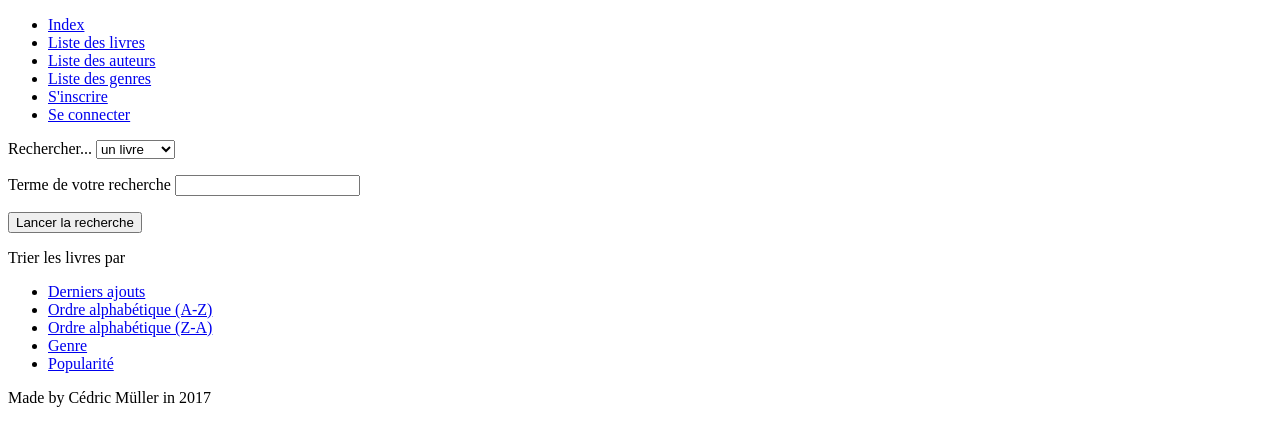
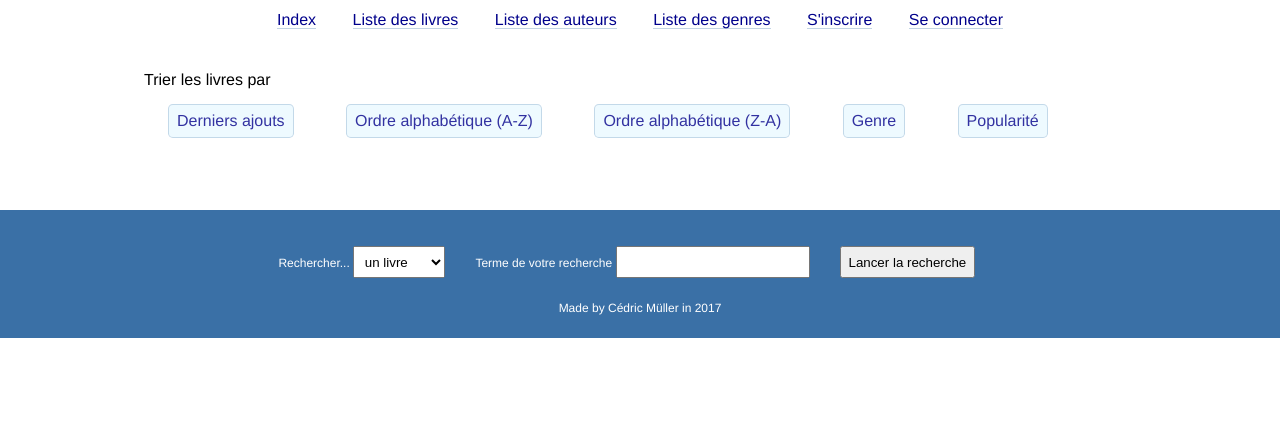
Before and after one commit to MullerCedric/library, a PHP site: page /index.php?r=books&a=list in a window 1280 px wide. Shown: the top 446 px of the page. Run offline with PHP 8.4, Linux system fonts and the light colour scheme; data that the repository does not hold is empty.

Commit message:
Add quick stylesheet

```diff
--- /dev/null
+++ b/assets/css/screen.css
@@ -0,0 +1,136 @@
+/* HTML5 display-role reset for older browsers */
+article, aside, details, figcaption, figure,
+footer, header, menu, nav, section {
+    display: block;
+}
+table {
+    border-collapse: collapse;
+    border-spacing: 0;
+}
+body {
+    line-height: 1;
+}
+html, html * {
+    box-sizing: border-box;
+    margin: 0;
+    padding: 0;
+}
+*, *:before, *:after {
+    box-sizing: inherit;
+}
+body {
+    width: 100%;
+    margin: 0 auto;
+    font-family: Helvetica, arial, sans-serif;
+    text-align: center;
+}
+main {
+    padding: 1em;
+    max-width: 1024px;
+    margin: 0 auto;
+    text-align: left;
+}
+
+h1, h2, h3 {
+    margin : 0.5em 0 0.3em 0;
+}
+h1 {
+    font-size: 1.75em;
+}
+
+p {
+    margin-bottom: 1em;
+}
+
+a, a:hover, a:active, a:visited {
+    color: darkblue;
+    text-decoration: none;
+    border-bottom: 1px solid rgba(58, 112, 166, 0.3);
+}
+a:hover {
+    border-bottom: 1px solid rgba(58, 112, 166, 1);
+}
+a.button {
+    display: inline-block;
+    border: 1px solid rgba(58, 112, 166, 0.3);
+    border-radius: 0.3em;
+    padding: 0.5em;
+    margin: 0.25em 0.5em;
+    background-color: #ebf9ff;
+    opacity: 0.8;
+}
+a.button:hover {
+    opacity: 1;
+    transition: 0.2s ease-out;
+}
+
+form {
+    max-width: 700px;
+    padding: 2em;
+    margin: 0 auto;
+ }
+fieldset {
+    border: 2px solid threedface;
+    padding: 1em;
+    margin-bottom: 1.25em;
+}
+label {
+    display: block;
+}
+input, select, textarea {
+    display: block;
+    width: 100%;
+    padding: 0.5em;
+    margin: 1em 0 2em 0;
+}
+textarea {
+    min-height: 100px;
+}
+
+ul {
+    margin-bottom: 1em;
+}
+ul li {
+    list-style: none;
+    padding: 0.5em;
+}
+ul.wide > li {
+    display: inline-block;
+    margin: 0.25em 0.5em;
+}
+
+.search {
+    max-width: none;
+    width: 100%;
+}
+.search input, .search select, .search label {
+    display: inline-block;
+    width: auto;
+}
+.search input, .search select {
+    margin: 0 2em 0 0;
+}
+
+footer {
+    margin-top: 2em;
+    padding: 1em;
+    background-color: rgba(58, 112, 166, 1);
+    color: white;
+    font-size: 0.75em;
+}
+
+.error, .warning, .success {
+    margin: 2em auto;
+    padding: 1em;
+    max-width: 550px;
+    border: 1px solid rgba(255, 0, 0, 0.9);
+    background-color: rgba(255, 0, 0, 0.1);
+}
+.warning {
+    border: 1px solid rgba(255, 175, 0, 0.9);
+    background-color: rgba(255, 175, 0, 0.1);
+}
+.success {
+    border: 1px solid rgba(50, 175, 50, 0.9);
+    background-color: rgba(50, 175, 50, 0.1);
+}
--- a/controllers/Authors.php
+++ b/controllers/Authors.php
@@ -14,6 +14,7 @@ class Authors extends Controller {
     public function list() {
         $authors = $this->modelAuthors->getAuthors();
         return ['view' => 'views/authors.php',
+            'title' => 'Liste des auteurs',
             'authorsList' => $authors ];
     }
 
@@ -26,6 +27,7 @@ class Authors extends Controller {
         $author = $this->modelAuthors->getAuthor( $_GET['id'] );
         $books = $this->modelBooks->getBooksFromAuthor( $_GET['id'] );
         return [ 'view' => 'views/author.php',
+            'title' => 'Zoom sur un auteur',
             'author' => $author,
             'books' => $books];
     }
@@ -35,7 +37,8 @@ class Authors extends Controller {
             header( 'Location: ' . HARDCODED_URL );
             exit;
         }
-        return ['view' => 'views/addAuthor.php'];
+        return ['view' => 'views/addAuthor.php',
+            'title' => 'Ajouter un auteur'];
     }
 
     public function added() {
--- a/controllers/Books.php
+++ b/controllers/Books.php
@@ -30,6 +30,7 @@ class Books extends Controller
             $books = $this->modelBooks->getBooks( $order );
         }
         return ['view' => 'views/books.php',
+            'title' => 'Liste des livres',
             'booksList' => $books];
     }
 
@@ -71,6 +72,7 @@ class Books extends Controller
             }
         }
         return [ 'view' => 'views/book.php',
+            'title' => 'Zoom sur un livre',
             'book' => $book,
             'book_versions' => $book_versions];
     }
@@ -83,6 +85,7 @@ class Books extends Controller
         }
 
         return ['view' => 'views/addBook.php',
+            'title' => 'Ajouter un livre',
             'authorsList' => $this->modelAuthors->getAuthors(),
             'genresList' => $this->modelGenres->getGenres()];
     }
@@ -138,6 +141,7 @@ class Books extends Controller
             }
         }
         return ['view' => 'views/addVersion.php',
+            'title' => 'Ajouter une version à un livre',
             'booksList' => $books];
     }
 
@@ -240,6 +244,7 @@ class Books extends Controller
         $book = $this->modelBooks->getBook( $_GET['id'] );
         $book_versions = $this->modelBooks->getBookVersions( $_GET['id'] );
         return [ 'view' => 'views/editBook.php',
+            'title' => 'Éditer un livre',
             'book' => $book,
             'book_versions' => $book_versions,
             'authorsList' => $this->modelAuthors->getAuthors(),
--- a/controllers/Borrowings.php
+++ b/controllers/Borrowings.php
@@ -27,6 +27,7 @@ class Borrowings extends Controller {
             $borrowings = null;
         }
         return ['view' => 'views/borrowings.php',
+            'title' => 'Liste des emprunts',
             'borrowings' => $borrowings ];
     }
 
--- a/controllers/Genres.php
+++ b/controllers/Genres.php
@@ -15,6 +15,7 @@ class Genres extends Controller {
         $order = $_GET['order'] ?? null;
         $genres = $this->modelGenres->getGenres( $order );
         return ['view' => 'views/genres.php',
+            'title' => 'Liste des genres',
         'genresList' => $genres ];
     }
 
@@ -23,7 +24,8 @@ class Genres extends Controller {
             header( 'Location: ' . HARDCODED_URL );
             exit;
         }
-        return ['view' => 'views/addGenre.php'];
+        return ['view' => 'views/addGenre.php',
+            'title' => 'Ajouter un genre'];
     }
 
     public function added() {
--- a/controllers/Page.php
+++ b/controllers/Page.php
@@ -16,10 +16,12 @@ class Page extends Controller {
             header( 'Location: ' . HARDCODED_URL . 'index.php?r=page&a=dashboard' );
             exit;
         }
-        return [ 'view' => 'views/homePage.php' ];
+        return [ 'view' => 'views/homePage.php',
+            'title' => 'Accueil' ];
     }
 
     public function dashboard() {
-        return [ 'view' => 'views/dashboard.php' ];
+        return [ 'view' => 'views/dashboard.php',
+            'title' => 'Dashboard' ];
     }
 }
--- a/controllers/Search.php
+++ b/controllers/Search.php
@@ -43,6 +43,7 @@ class Search extends Controller {
         }
 
         return [ 'view' => 'views/find.php',
+            'title' => 'Recherche',
             'found' => $found,
             'type' => $type ];
     }
--- a/controllers/Subscriptions.php
+++ b/controllers/Subscriptions.php
@@ -23,6 +23,7 @@ class Subscriptions extends Controller {
             $bar_code = '';
         }
         return ['view' => 'views/addSubscription.php',
+            'title' => 'Ajouter/prolonger un abonnement',
             'bar_code' => $bar_code];
     }
 
--- a/controllers/User.php
+++ b/controllers/User.php
@@ -22,6 +22,7 @@ class User extends Controller {
             $newBarCode = random_int( 100000, 999999 );
         }
         return ['view' => 'views/signUp.php',
+            'title' => 'S\'inscrire',
             'newBarCode' => $newBarCode];
     }
 
@@ -85,7 +86,8 @@ class User extends Controller {
             header( 'Location: ' . HARDCODED_URL );
             exit;
         }
-        return ['view' => 'views/logIn.php'];
+        return ['view' => 'views/logIn.php',
+            'title' => 'Se connecter'];
     }
 
     public function loggedIn() {
--- a/views/books.php
+++ b/views/books.php
@@ -1,10 +1,10 @@
 Trier les livres par
-<ul>
-    <li><a href="index.php?r=books&a=list&order=last">Derniers ajouts</a></li>
-    <li><a href="index.php?r=books&a=list&order=az">Ordre alphabétique (A-Z)</a></li>
-    <li><a href="index.php?r=books&a=list&order=za">Ordre alphabétique (Z-A)</a></li>
-    <li><a href="index.php?r=books&a=list&order=genre">Genre</a></li>
-    <li><a href="index.php?r=books&a=list&order=top">Popularité</a></li>
+<ul class="wide">
+    <li><a class="button" href="index.php?r=books&a=list&order=last">Derniers ajouts</a></li>
+    <li><a class="button" href="index.php?r=books&a=list&order=az">Ordre alphabétique (A-Z)</a></li>
+    <li><a class="button" href="index.php?r=books&a=list&order=za">Ordre alphabétique (Z-A)</a></li>
+    <li><a class="button" href="index.php?r=books&a=list&order=genre">Genre</a></li>
+    <li><a class="button" href="index.php?r=books&a=list&order=top">Popularité</a></li>
 </ul>
 <ul>
     <?php
--- a/views/layout.php
+++ b/views/layout.php
@@ -2,16 +2,17 @@
 <html lang="fr">
 <head>
     <meta charset="UTF-8">
-    <title><?php //<?= $data['title'] ?> - Bibliothèque des Chiroux</title>
-<!--    <link rel="stylesheet" href="./views/css/screen.css">-->
+    <title><?= $data['title']; ?> - Bibliothèque des Chiroux</title>
+    <link rel="stylesheet" href="./assets/css/screen.css">
 </head>
-<body><?php
-require 'partials/_header.php';
-
-require $data['view']; ?>
+<body>
+<?php require 'partials/_header.php'; ?>
+<main>
+    <?php require $data['view']; ?>
+</main>
 
 <footer>
-    <p>Made by Cédric Müller in 2017</p>
+    <?php require 'partials/_footer.php'; ?>
 </footer>
 </body>
 </html>
--- a/views/partials/_footer.php
+++ b/views/partials/_footer.php
@@ -0,0 +1,3 @@
+<?php
+    require '_search.php';
+    echo '<p>Made by Cédric Müller in 2017</p>';
--- a/views/partials/_header.php
+++ b/views/partials/_header.php
@@ -6,8 +6,6 @@
             require '_navUser.php';
         } else {
             require '_navBase.php';
-        }
-
-    require '_search.php'; ?>
+        } ?>
 </header>
 <?php require '_displayFeedbacks.php';
--- a/views/partials/_navAdmin.php
+++ b/views/partials/_navAdmin.php
@@ -1,5 +1,5 @@
 <nav>
-    <ul>
+    <ul class="wide">
         <li>
             <a href="index.php">Index</a>
         </li>
--- a/views/partials/_navBase.php
+++ b/views/partials/_navBase.php
@@ -1,5 +1,5 @@
 <nav>
-    <ul>
+    <ul class="wide">
         <li>
             <a href="index.php">Index</a>
         </li>
--- a/views/partials/_navUser.php
+++ b/views/partials/_navUser.php
@@ -1,5 +1,5 @@
 <nav>
-    <ul>
+    <ul class="wide">
         <li>
             <a href="index.php">Index</a>
         </li>
--- a/views/partials/_search.php
+++ b/views/partials/_search.php
@@ -1,5 +1,4 @@
-<form action="index.php" method="get">
-    <p>
+<form action="index.php" method="get" class="search">
     <label for="type">
         <span>Rechercher...</span>
     </label>
@@ -8,16 +7,13 @@
         <option value="author">un auteur</option>
         <option value="genre">un genre</option>
     </select>
-    </p>
-    <p>
     <label for="q">
         <span>Terme de votre recherche</span>
     </label>
     <input type="search" id="q" name="q">
-    </p>
 
     <input type="hidden" name="r" value="search">
     <input type="hidden" name="a" value="find">
 
-    <p><input type="submit" value="Lancer la recherche"></p>
+    <input type="submit" value="Lancer la recherche">
 </form>
```
Also changed, not shown: views/book.php (+5 -5 lines), views/genres.php (+4 -4 lines), views/homePage.php (+10 -1 lines). Lines whose indentation alone changed are shown as unchanged.
